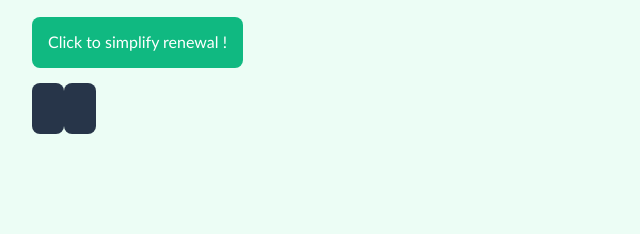
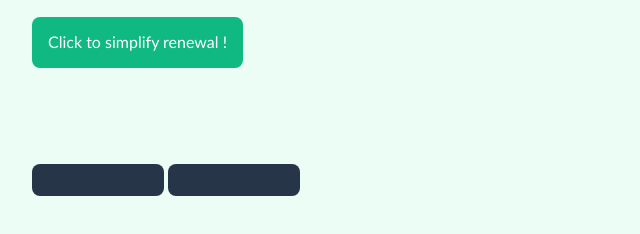
Before and after one commit to Alan-H-H/Password-building, a website built with Vite: page index.html in a window 1280 px wide. Shown: the part 142-376 px from the top of the page, without its empty margins (0-640 px from the left). Built offline with nearby package versions, Linux system fonts and the light colour scheme.

Commit message:
Update index.css

```diff
--- a/index.css
+++ b/index.css
@@ -32,6 +32,8 @@ div{
     color: #10B981;
     margin: 4em auto;
     padding: 1em;
-    display: inline;
+    width:100px;
+    max-width:1000px;
+    display: inline-block;
     border-radius: 0.5em;
 }
```
